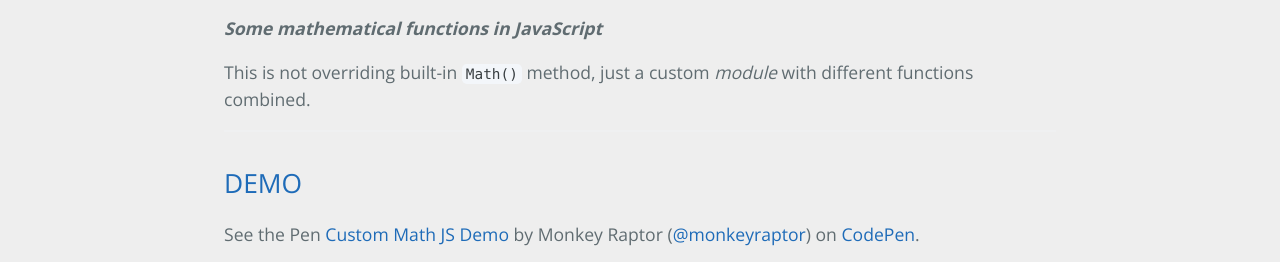
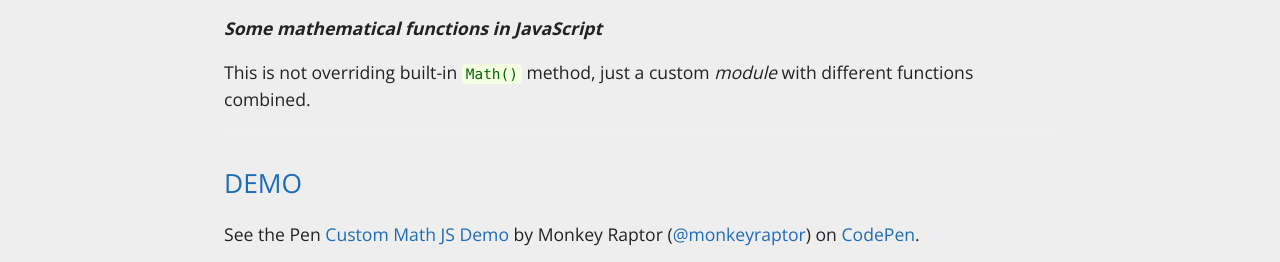
Before and after one commit to monkeyraptor/math_operation, a plain HTML site: page index.html in a window 1280 px wide. Shown: the part 470-732 px from the top of the page. Drawn offline with nearby package versions, Linux system fonts and the light colour scheme; a script that the page names is missing.

Commit message:
Update index.html

```diff
--- a/index.html
+++ b/index.html
@@ -9,7 +9,7 @@
     <link href='http://fonts.googleapis.com/css?family=Open+Sans:400,700' rel='stylesheet' type='text/css'>
     <link rel="stylesheet" type="text/css" href="stylesheets/stylesheet.css" media="screen">
     <link rel="stylesheet" type="text/css" href="stylesheets/github-light.css" media="screen">
-    <style>body{background:#eee;}</style>
+    <link rel="stylesheet" type="text/css" href="stylesheets/custom.css" media="screen">
 </head>
 
 <body>
```
